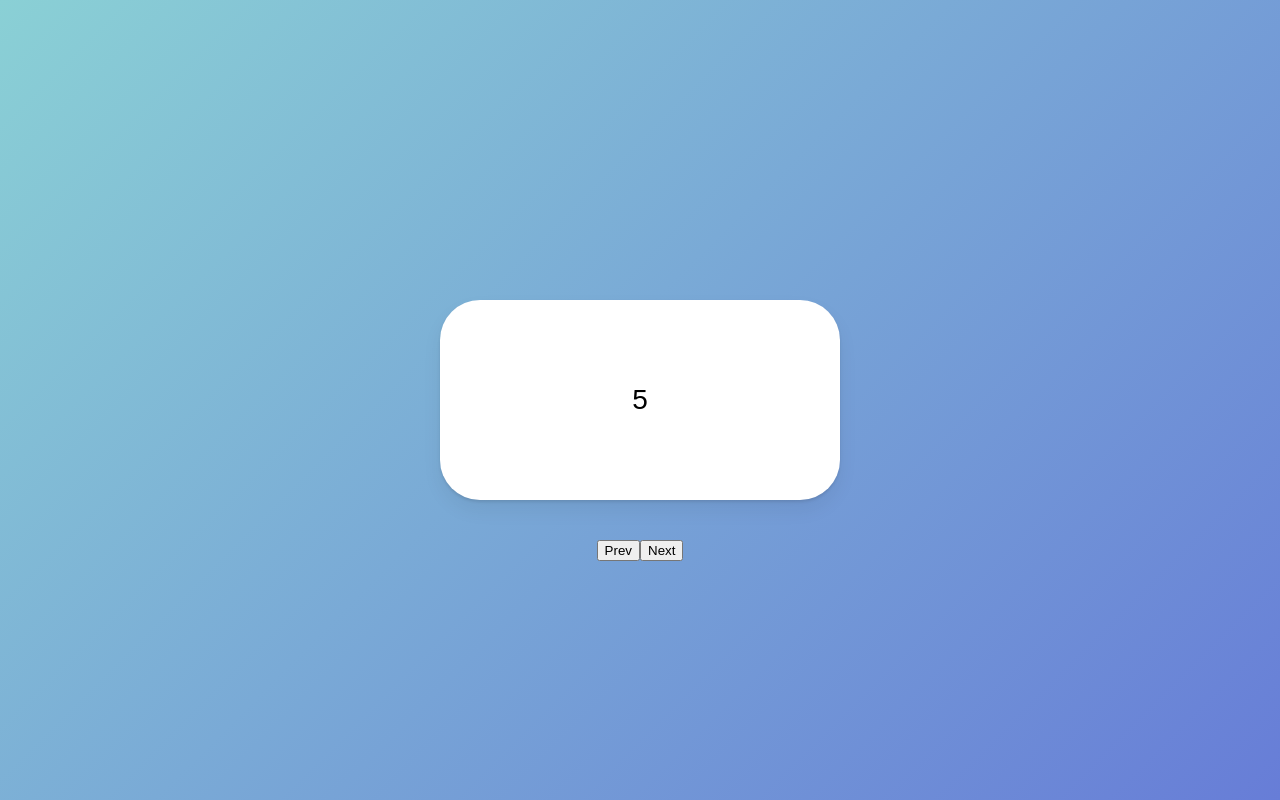
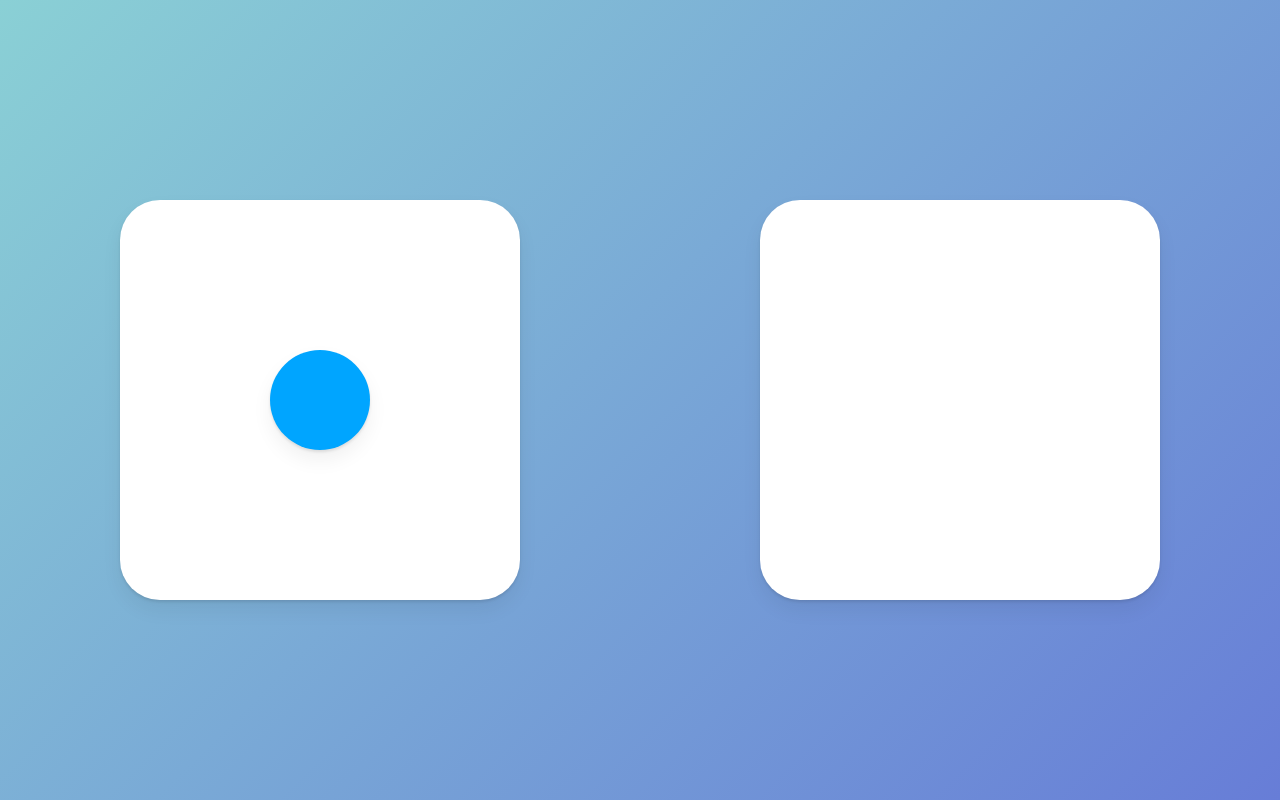
Before and after one commit to sadpu111/react-animation, a React (Create React App) app: page / in a window 1280 px wide. Built offline with nearby package versions, Linux system fonts and the light colour scheme.

Commit message:
shared layout animation

```diff
--- a/src/App.tsx
+++ b/src/App.tsx
@@ -1,86 +1,52 @@
+import { motion } from "framer-motion";
+import { useState } from "react";
 import styled from "styled-components";
-import { motion, AnimatePresence } from "framer-motion";
-import { useState } from "react";
 
 const Wrapper = styled(motion.div)`
   height: 100vh;
   width: 100vw;
   display: flex;
-  justify-content: center;
+  justify-content: space-around;
   align-items: center;
-  flex-direction: column;
 `;
+
 const Box = styled(motion.div)`
-  position: absolute;
   width: 400px;
-  height: 200px;
+  height: 400px;
   background-color: rgba(255, 255, 255, 1);
   border-radius: 40px;
   display: flex;
   justify-content: center;
   align-items: center;
-  font-size: 28px;
   box-shadow: 0 2px 3px rgba(0, 0, 0, 0.1), 0 10px 20px rgba(0, 0, 0, 0.06);
 `;
-const Btns = styled.div`
-  display: flex;
-  flex-direction: row;
-  margin-top: 300px;
-  background-color: transparent;
 
+const Circle = styled(motion.div)`
+  background-color: #00a5ff;
+  height: 100px;
+  width: 100px;
+  box-shadow: 0 2px 3px rgba(0, 0, 0, 0.1), 0 10px 20px rgba(0, 0, 0, 0.06);
 `;
-const boxVariants = {
-  entry: (back: boolean) => ({ // custom을 통해 variants를 함수화하고 조건에 맞게 변형
-    x: back? -500 : 500,
-    opacity: 0,
-    scale: 0,
-  }),
-  center: {
-    x: 0,
-    opacity: 1,
-    scale: 1,
-    transition: {
-      duration: 1,
-    },
-  },
-  exit: (back: boolean) => ({
-    x: back ? 500 : -500,
-      opacity: 0,
-        scale: 0,
-          transition: { duration: 1 }
-  }),
-};
+
 
 function App() {
-  const [visible, setVisible] = useState(5);
-  const [back, setBack] = useState(false);
-  const toNext = () => {
-    setVisible((prev) => prev === 10 ? prev : prev + 1);
-    setBack(false);
-  }
-  const toPrev = () => {
-    setVisible((prev) => prev === 1 ? prev : prev - 1);
-    setBack(true);
-  }
-  console.log(back);
+  const [clicked, setClicked] = useState(false);
+  const toggleClicked = () => setClicked((prev) => !prev);
   return (
-    <Wrapper>
-      <AnimatePresence custom={back} exitBeforeEnter>
-        {/* motion 규칙에 따라 아래 <Box>안의 프로퍼티로 custom을 사용하려면 <AnimatePresence>에도 추가 필요 */}
-        <Box
-          custom={back}
-          /* variants를 함수형태로 바꿔 상황에 맞게 작동하도록 커스터마이징 */
-          key={visible} variants={boxVariants}
-          initial="entry"
-          animate="center"
-          exit="exit">{visible}
-        </Box>
-      </AnimatePresence>
-      <Btns>
-        <button onClick={toPrev}>Prev</button>
-        <button onClick={toNext}>Next</button>
-      </Btns>
-    </Wrapper>)
+    <Wrapper onClick={toggleClicked}>
+      <Box>
+        {!clicked ? (
+          <Circle layoutId="circle" style={{ borderRadius: 50 }} />
+        ) : null}
+      </Box>
+      <Box>
+        {clicked ? (
+          <Circle layoutId="circle" style={{ borderRadius: 0, scale: 2 }} />
+        ) : null}
+      </Box>
+    </Wrapper>
+  );
 }
+// 단일 컴포넌트의 모양 변화는 해당 컴포넌트에 layout 프로퍼티 추가, 여러 개의 컴포넌트 연결 시 layoutId="circle"를 동일하게 추가
 
 export default App;
```
